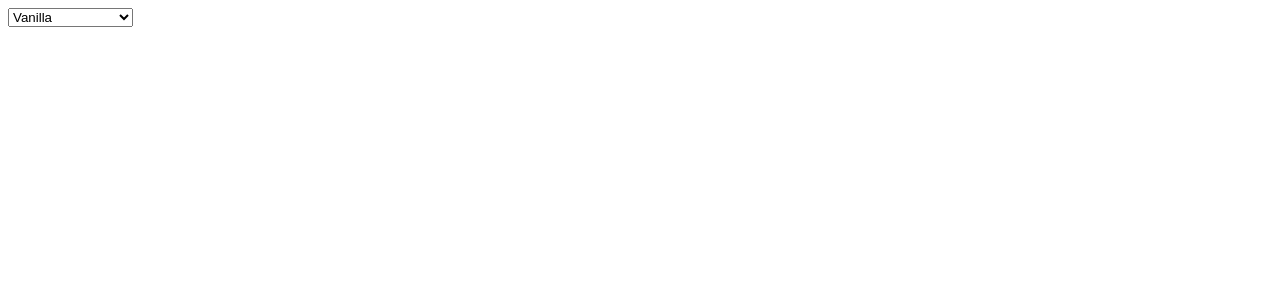
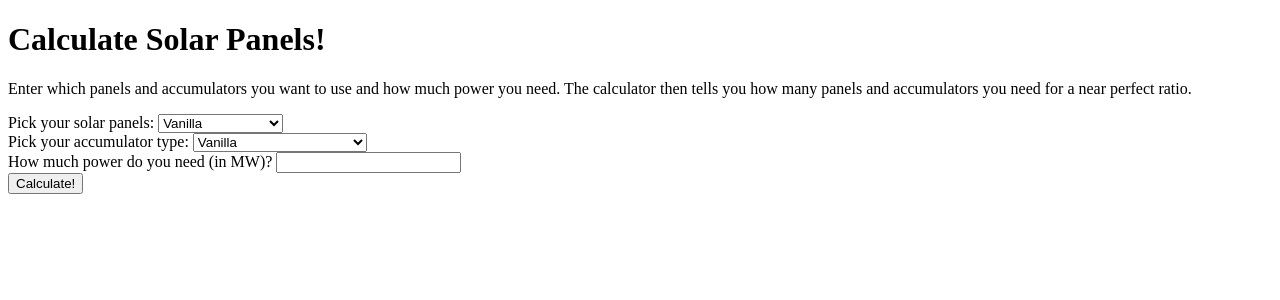
Before and after one commit to Yagnnoz/angular-factorio-calculator, an Angular app: page / in a window 1280 px wide. Shown: the top 300 px of the page. Built offline with nearby package versions, Linux system fonts and the light colour scheme.

Commit message:
added accumulators as interface and the values accumulators and needed power is now asked for in html

```diff
--- /dev/null
+++ b/src/app/accumulator-interface.ts
@@ -0,0 +1,5 @@
+export interface AccumulatorInterface {
+  id: number;
+  name: string;
+  capacityInMJ: number;
+}
--- /dev/null
+++ b/src/app/mock-accumulators.ts
@@ -0,0 +1,8 @@
+import {AccumulatorInterface} from "./accumulator-interface";
+
+export const ACCUMULATORS: AccumulatorInterface[] = [
+  {id: 1, name: 'Vanilla', capacityInMJ: 5},
+  {id: 2, name: 'Bobs High Capacity MK 1', capacityInMJ: 10},
+  {id: 3, name: 'Bobs High Capacity MK 2', capacityInMJ: 15},
+  {id: 4, name: 'Bobs High Capacity MK 3', capacityInMJ: 22.5}
+];
--- a/src/app/solar-calculator/solar-calculator.component.html
+++ b/src/app/solar-calculator/solar-calculator.component.html
@@ -1,3 +1,31 @@
-<select>
-  <option *ngFor="let panel of panels">{{panel.name}}</option>
-</select>
+<H1>Calculate Solar Panels!</H1>
+<div class="instructionText">
+  <p>Enter which panels and accumulators you want to use and how much power you need.
+    The calculator then tells you how many panels and accumulators you need for a near perfect ratio.</p>
+</div>
+<div class="solarPanelChooser">
+  <label for="solarChoose">Pick your solar panels: </label>
+  <select id="solarChoose" #solarChoice>
+    <option *ngFor="let panel of panels">{{panel.name}}</option>
+  </select>
+</div>
+
+<div class="accumulatorChooser">
+  <label for="accumulatorChoose">Pick your accumulator type: </label>
+  <select id="accumulatorChoose" #accumulatorChoice>
+    <option *ngFor="let accumulator of accumulators">{{accumulator.name}}</option>
+  </select>
+</div>
+
+<div class="powerInput">
+  <label for="MWInput">How much power do you need (in MW)? </label>
+  <input type="number" id="MWInput" #MWChoice>
+</div>
+
+<div class="calcButton">
+  <button type="button" (click)="calculate(solarChoice.value, accumulatorChoice.value, MWChoice.valueAsNumber)">Calculate!</button>
+</div>
+
+<div class="result">
+
+</div>
--- a/src/app/solar-calculator/solar-calculator.component.ts
+++ b/src/app/solar-calculator/solar-calculator.component.ts
@@ -1,5 +1,6 @@
 import {Component, OnInit} from '@angular/core';
 import {SOLARPANELS} from "../mock-solarpanels";
+import {ACCUMULATORS} from "../mock-accumulators";
 
 @Component({
   selector: 'app-solar-calculator',
@@ -9,6 +10,7 @@ import {SOLARPANELS} from "../mock-solarpanels";
 export class SolarCalculatorComponent implements OnInit {
 
   panels = SOLARPANELS;
+  accumulators = ACCUMULATORS;
 
   constructor() {
   }
@@ -17,4 +19,10 @@ export class SolarCalculatorComponent implements OnInit {
 
   }
 
+  calculate(solarType: string, accumulatorType: string, powerNeeded: number) {
+    console.log(solarType);
+    console.log(accumulatorType);
+    console.log(powerNeeded);
+  }
+
 }
```
